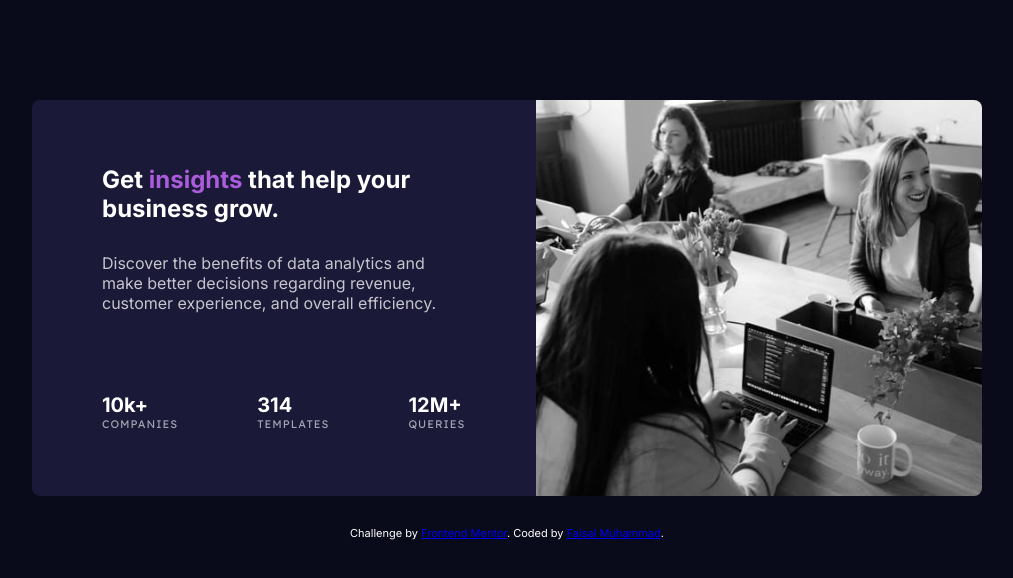
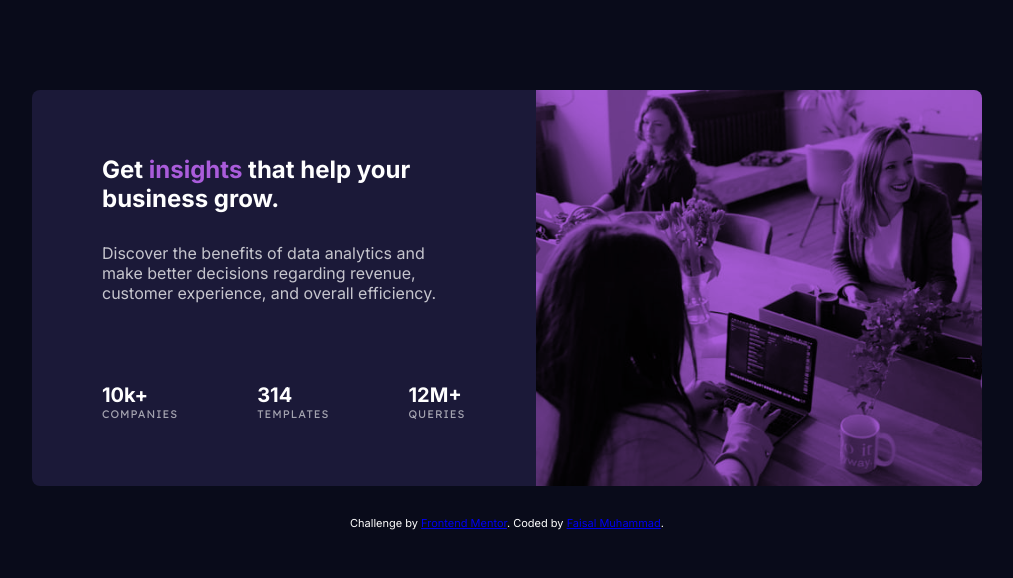
Before and after one commit to faisalm29/stats-preview-card-component-main-frontendmentor, a plain HTML site: page index.html in a window 1280 px wide. Shown: the whole page, without its empty margins (133-1146 px from the left). Drawn offline with Linux system fonts and the light colour scheme.

Commit message:
Adding gradient map for image header

```diff
--- a/index.html
+++ b/index.html
@@ -58,7 +58,14 @@
           </div>
         </div>
       </div>
-      <div class="card-image-header"></div>
+      <!-- <div class="card-image-header"></div> -->
+      <div class="image-wrapper">
+        <img
+          class="card-image-header"
+          src="images/image-header-desktop.jpg"
+          alt=""
+        />
+      </div>
     </section>
 
     <!-- Get insights that help your business grow. Discover the benefits of data
--- a/style.css
+++ b/style.css
@@ -5,11 +5,13 @@
   --white: hsl(0, 0%, 100%);
   --main-paragraph: hsla(0, 0%, 100%, 0.75);
   --stat-heading: hsla(0, 0%, 100%, 0.6);
+  --black: hsl(0, 0%, 0%);
 }
 
 html {
   font-size: 100%;
   box-sizing: border-box;
+  /* color: #aa5cdb; */
 }
 
 *,
@@ -22,7 +24,7 @@ body {
   display: flex;
   flex-direction: column;
   margin: 0;
-  padding: 6.25rem 10.3125rem;
+  padding: 5.625rem 10.3125rem;
   font-family: "Inter", sans-serif;
   background-color: var(--main-bg);
 }
@@ -89,17 +91,54 @@ p {
   letter-spacing: 0.0625rem;
 }
 
-.card-image-header {
+/* .card-image-header {
   grid-area: card-image;
   background-image: url(images/image-header-desktop.jpg);
   background-repeat: no-repeat;
   background-size: cover;
   height: auto;
+} */
+
+.image-wrapper {
+  background-color: var(--accent);
+  display: flex;
+  flex: 1 1 100%;
+  height: 100%;
+  overflow: hidden;
+  padding: 0;
+  position: relative;
+}
+
+.card-image-header {
+  grid-area: card-image;
+  filter: grayscale(100%) contrast(1) blur(0px);
+  flex: 1 0 100%;
+  height: 100%;
+  max-width: 100%;
+  mix-blend-mode: multiply;
+  object-fit: cover;
+  opacity: 1;
+  position: relative;
+  width: 100%;
+}
+
+.image-wrapper::before {
+  content: "";
+  background-color: var(--black);
+  top: 0;
+  right: 0;
+  bottom: 0;
+  left: 0%;
+  height: 100%;
+  mix-blend-mode: lighten;
+  position: absolute;
+  width: 100%;
+  z-index: 1;
 }
 
 .attribution {
   margin-top: 1.875rem;
-  font-size: 11px;
+  font-size: 0.6875rem;
   text-align: center;
   color: var(--white);
 }
@@ -131,5 +170,10 @@ p {
   .stat-mt {
     margin-top: 2.1875rem;
   }
+  .card-image-header {
+    grid-area: card-image;
+    width: 100%;
+    height: 100%;
+  }
 }
 /* Media queries for responsiveness */
```
